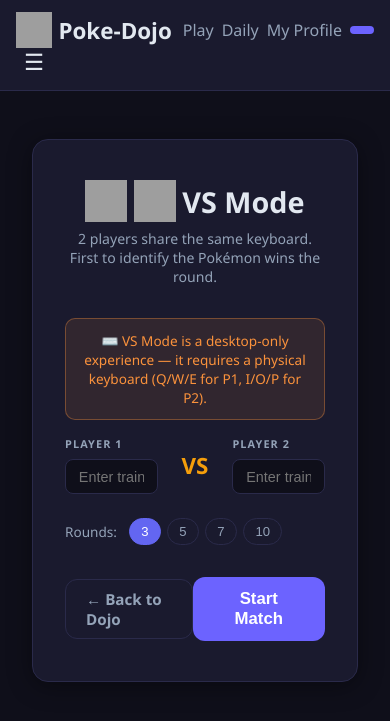
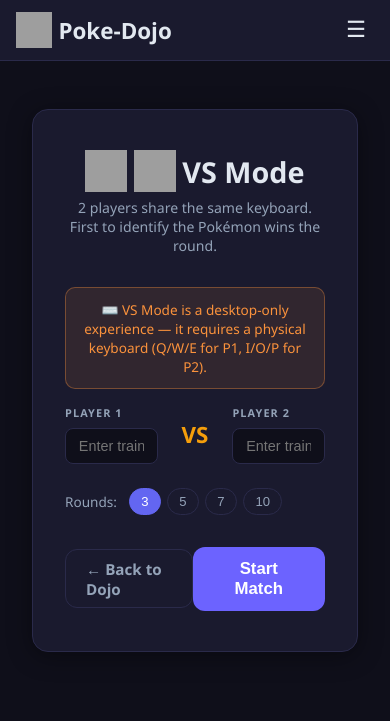
Before and after one commit to calbornozflores/poke-dojo, a FastAPI app: page /battle-arena in a window 390 px wide. Shown: the top 721 px of the page. Run offline with FastAPI, Linux system fonts and the light colour scheme; data that the repository does not hold is empty; grey boxes are pictures that could not be loaded.

Commit message:
fix: hide full mobile navbar — show logo + hamburger only
All nav links are accessible via the hamburger panel, so the inline
nav is redundant on mobile. Replace partial-hide rules with a single
display:none on the nav element.

Co-Authored-By: Claude Sonnet 4.6 <noreply@anthropic.com>

```diff
--- a/app/templates/base.html
+++ b/app/templates/base.html
@@ -4,7 +4,7 @@
   <meta charset="UTF-8" />
   <meta name="viewport" content="width=device-width, initial-scale=1.0" />
   <title>{% block title %}Poke-Dojo{% endblock %}</title>
-  <link rel="stylesheet" href="/static/css/style.css?v=20260628b" />
+  <link rel="stylesheet" href="/static/css/style.css?v=20260628c" />
   {% if supabase_configured %}
   <script src="https://cdn.jsdelivr.net/npm/@supabase/supabase-js@2"></script>
   <script>
--- a/static/css/style.css
+++ b/static/css/style.css
@@ -1308,8 +1308,7 @@ a:hover { color: var(--accent-hover); }
   /* ── Global ── */
   .container { padding: 1rem; }
   .navbar { padding: 0.75rem 1rem; flex-wrap: wrap; }
-  .navbar nav { gap: 0.5rem; overflow-x: auto; flex-wrap: nowrap; }
-  #nav-journey, #nav-lb-wrap, #nav-help-wrap { display: none; }
+  .navbar nav { display: none; }
 
   /* ── Hamburger button ── */
   .hamburger-btn { display: flex; align-items: center; }
```
